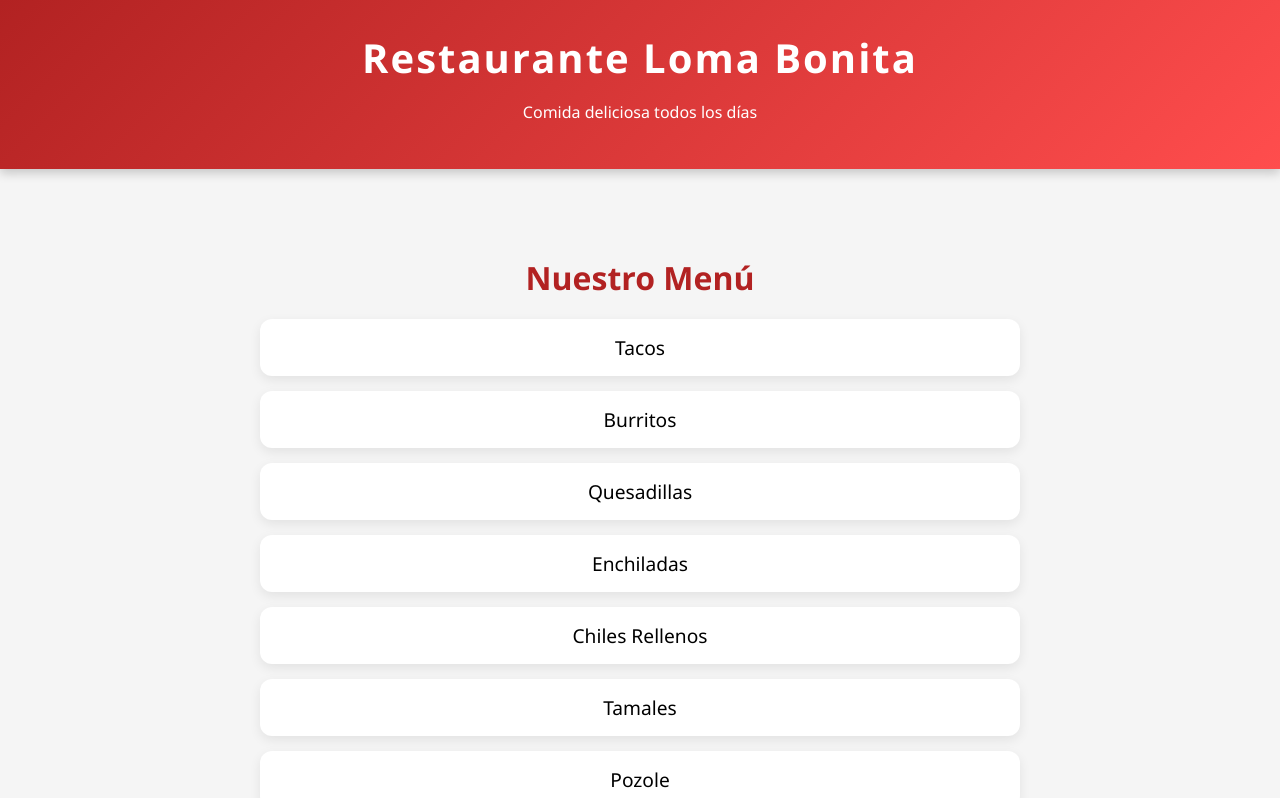
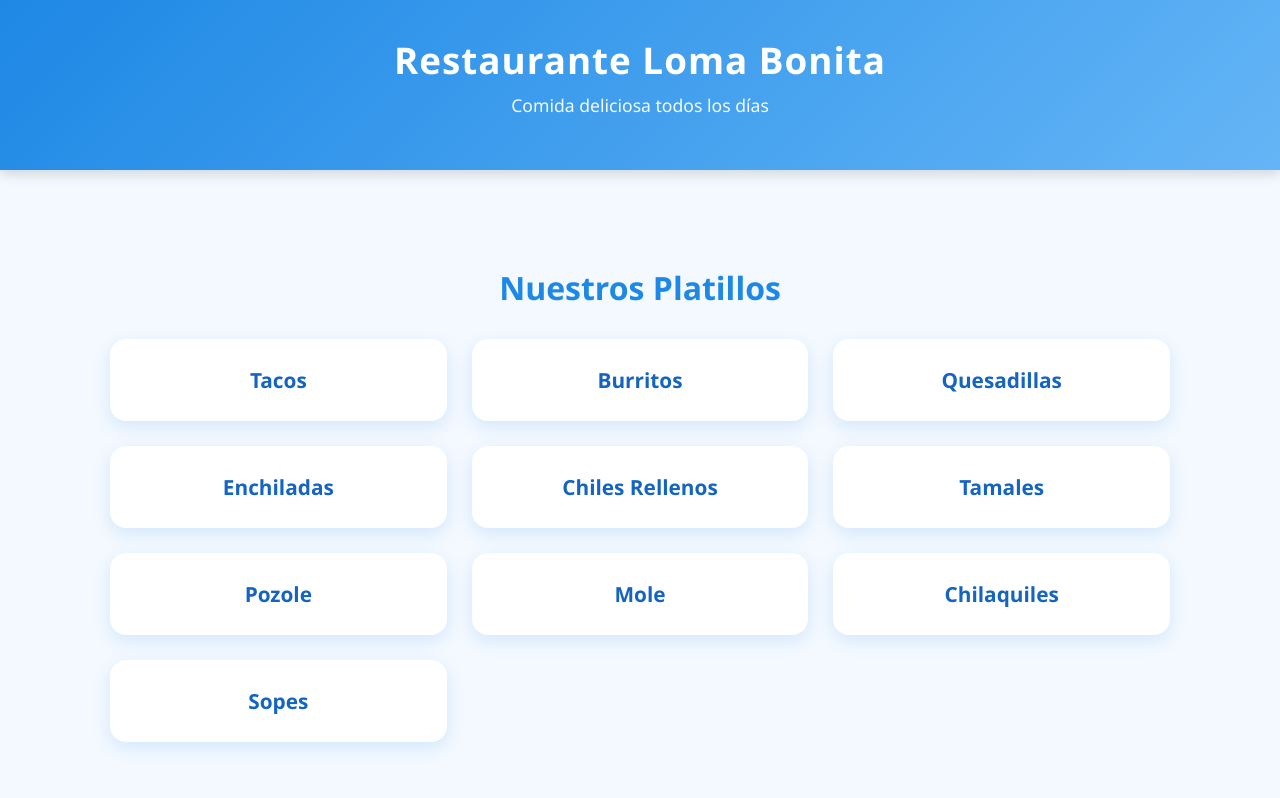
Before and after one commit to ProfesorTrujillo/Repositorio-Grupo-DESM-5-A-6, an Angular app: page / in a window 1280 px wide. Shown: the top 798 px of the page. Built offline with nearby package versions, Linux system fonts and the light colour scheme.

Commit message:
css bonis :3

```diff
--- a/src/app/footer-component/footer-component.css
+++ b/src/app/footer-component/footer-component.css
@@ -1,16 +1,12 @@
 footer {
-  background-color: #222;
-  color: #eee;
+  background: #1e88e5;
+  color: white;
   text-align: center;
   padding: 25px 15px;
-  margin-top: 50px;
+  margin-top: 60px;
 }
 
 footer p {
-  margin: 5px 0;
+  margin: 6px 0;
   font-size: 0.95rem;
 }
-
-footer strong {
-  color: #ff4d4d;
-}
--- a/src/app/header-component/header-component.css
+++ b/src/app/header-component/header-component.css
@@ -1,14 +1,19 @@
 header {
-  background: linear-gradient(135deg, #b22222, #ff4d4d);
+  background: linear-gradient(135deg, #1e88e5, #64b5f6);
   color: white;
   text-align: center;
-  padding: 30px 20px;
-  box-shadow: 0 4px 10px rgba(0, 0, 0, 0.2);
+  padding: 35px 20px;
+  box-shadow: 0 4px 12px rgba(0, 0, 0, 0.15);
 }
 
 header h1 {
   margin: 0;
-  font-size: 2.5rem;
-  letter-spacing: 2px;
-  font-weight: bold;
+  font-size: 2.3rem;
+  letter-spacing: 1px;
 }
+
+header p {
+  margin-top: 8px;
+  font-size: 1.1rem;
+  opacity: 0.95;
+}
--- a/src/app/menu-component/menu-component.css
+++ b/src/app/menu-component/menu-component.css
@@ -1,32 +1,55 @@
 .menu-container {
-  max-width: 800px;
-  margin: 40px auto;
+  max-width: 1100px;
+  margin: 50px auto;
   padding: 20px;
   text-align: center;
 }
 
 .menu-container h2 {
   font-size: 2rem;
-  margin-bottom: 20px;
-  color: #b22222;
+  color: #1e88e5;
+  margin-bottom: 30px;
 }
 
-ul {
-  list-style: none;
-  padding: 0;
+/* Grid para tarjetas */
+.menu-grid {
+  display: grid;
+  grid-template-columns: repeat(auto-fit, minmax(250px, 1fr));
+  gap: 25px;
 }
 
-li {
+/* Tarjeta */
+.menu-card {
   background: white;
-  margin: 15px 0;
-  padding: 15px;
-  border-radius: 12px;
-  font-size: 1.2rem;
-  box-shadow: 0 4px 12px rgba(0, 0, 0, 0.08);
-  transition: transform 0.2s ease, box-shadow 0.2s ease;
+  padding: 25px 20px;
+  border-radius: 16px;
+  box-shadow: 0 6px 18px rgba(30, 136, 229, 0.15);
+  transition: all 0.3s ease;
+  border: 2px solid transparent;
 }
 
-li:hover {
-  transform: translateY(-5px);
-  box-shadow: 0 6px 18px rgba(0, 0, 0, 0.15);
+.menu-card:hover {
+  transform: translateY(-8px);
+  box-shadow: 0 10px 25px rgba(30, 136, 229, 0.25);
+  border-color: #64b5f6;
 }
+
+.menu-card h3 {
+  margin: 0;
+  font-size: 1.3rem;
+  color: #1565c0;
+}
+
+@media (max-width: 600px) {
+  .menu-container {
+    padding: 10px;
+  }
+
+  .menu-card {
+    padding: 18px;
+  }
+
+  .menu-container h2 {
+    font-size: 1.6rem;
+  }
+}
--- a/src/app/menu-component/menu-component.html
+++ b/src/app/menu-component/menu-component.html
@@ -1,8 +1,9 @@
 <div class="menu-container">
-  <h2>Nuestro Menú</h2>
-  <ul>
-    <li *ngFor="let platillo of platillos">
-      {{ platillo }}
-    </li>
-  </ul>
+  <h2>Nuestros Platillos</h2>
+
+  <div class="menu-grid">
+    <div class="menu-card" *ngFor="let platillo of platillos">
+      <h3>{{ platillo }}</h3>
+    </div>
+  </div>
 </div>
--- a/src/styles.css
+++ b/src/styles.css
@@ -2,23 +2,9 @@
 body {
   margin: 0;
   font-family: 'Segoe UI', Tahoma, Geneva, Verdana, sans-serif;
-  background: #f5f5f5;
+  background-color: #f4f9ff;
 }
 
 * {
   box-sizing: border-box;
 }
-
-@media (max-width: 600px) {
-  header h1 {
-    font-size: 1.8rem;
-  }
-
-  .menu-container {
-    padding: 10px;
-  }
-
-  li {
-    font-size: 1rem;
-  }
-}
```
